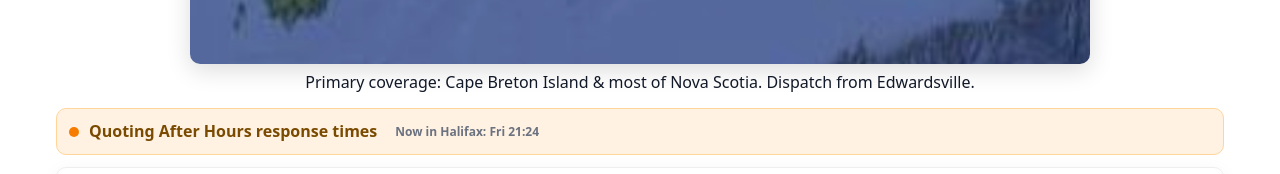
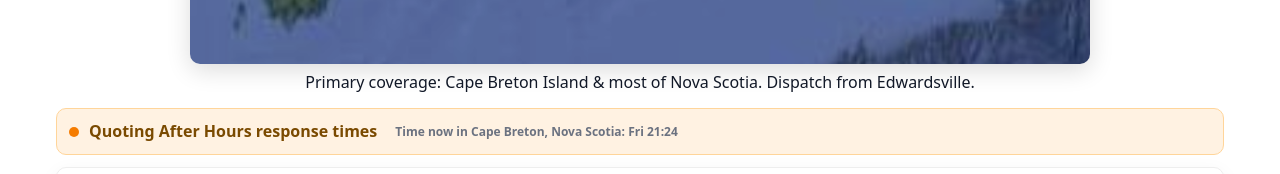
Before and after one commit to Bretonblitz/atlantictruck-site, a plain HTML site: page service-area.html in a window 1280 px wide. Shown: the part 968-1142 px from the top of the page. Drawn offline with Linux system fonts and the light colour scheme.

Commit message:
service-area.html

```diff
--- a/service-area.html
+++ b/service-area.html
@@ -253,7 +253,7 @@
     indicatorText.textContent = business
       ? 'Quoting Business Hours response times'
       : 'Quoting After Hours response times';
-    clock.textContent = `Now in Halifax: ${hal.label}`;
+    clock.textContent = `Time now in Cape Breton, Nova Scotia: ${hal.label}`;
 
     // Build the table (Typical only)
     tbody.innerHTML = '';
```
